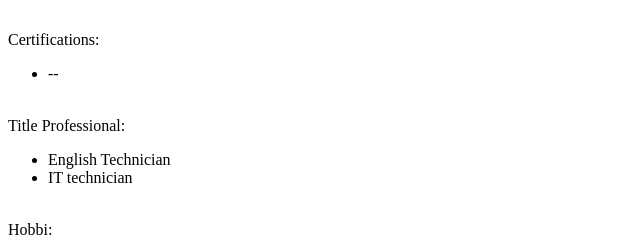
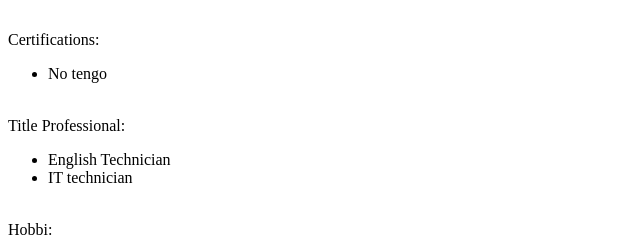
Before and after one commit to DiegoGuerreroR/Ejemplo, a plain HTML site: page index.html in a window 1280 px wide. Shown: the part 171-408 px from the top of the page, 0-640 px from the left. Drawn offline with Linux system fonts and the light colour scheme.

Commit message:
Añadiendo Skills

```diff
--- a/index.html
+++ b/index.html
@@ -19,7 +19,7 @@
     </ul>
     <br>Certifications:
     <ul>
-        <li>--</li>
+        <li>No tengo</li>
     </ul>
     <br>Title Professional:
     <ul>
```
